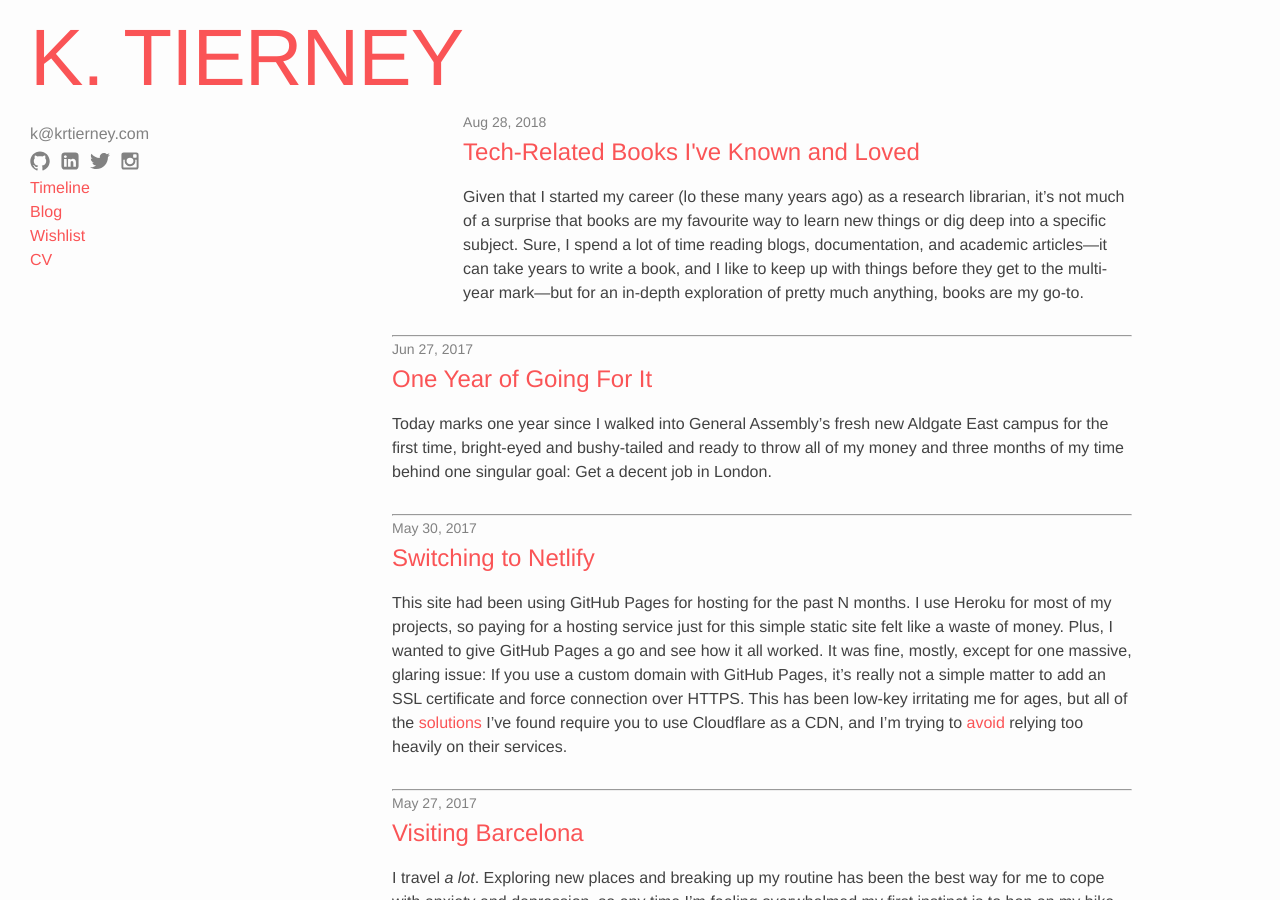
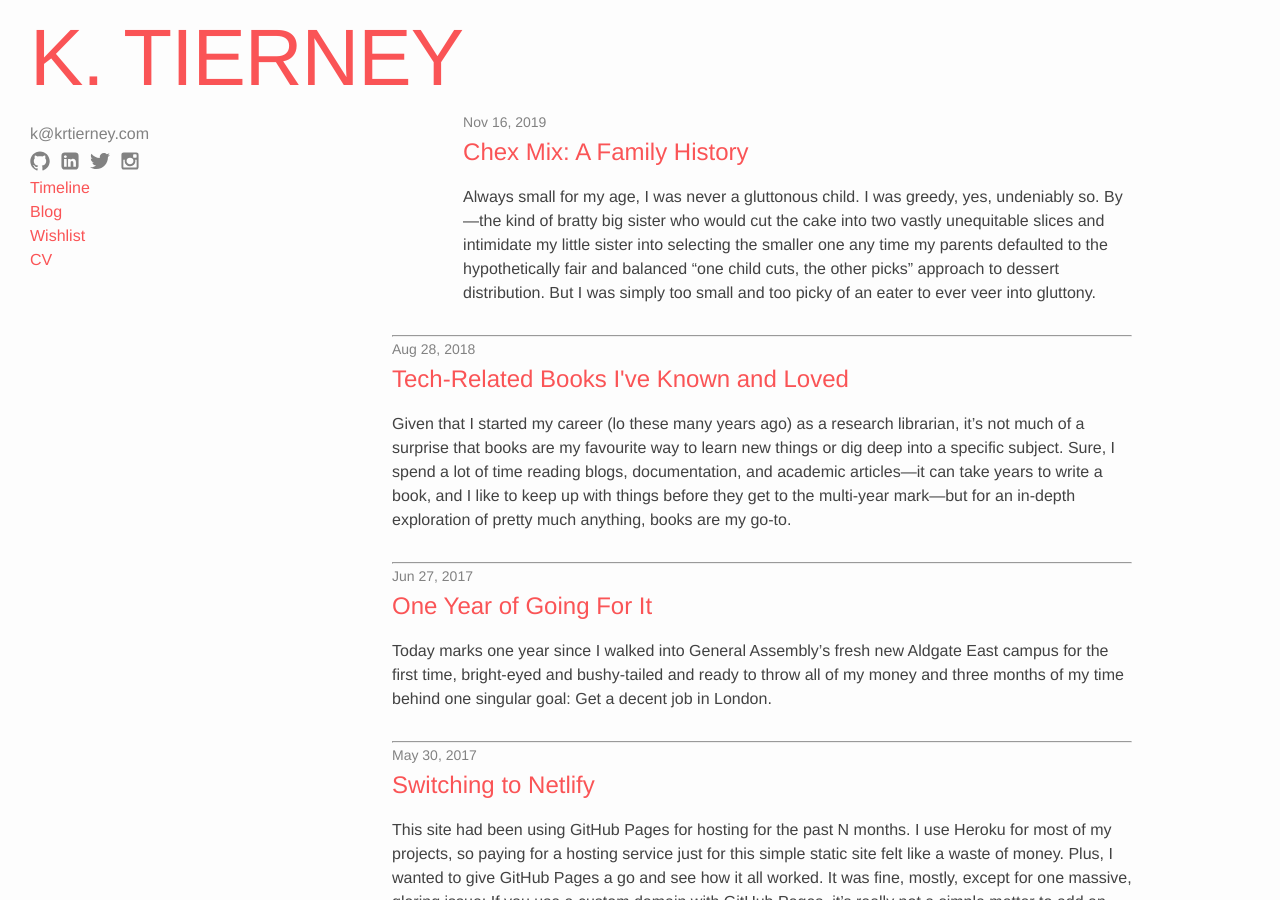
Before and after one commit to krtierney/krtierney.github.io, a Jekyll site: the page built from blog.md, in a window 1280 px wide and 900 px high. Built offline with Jekyll 4.4.1, drawn with Linux system fonts in a browser that asks for light colours; part of the change alters nothing that is shown.

Commit message:
Add Chex Mix recipe
And update my birthday wishlist accordingly

```diff
--- /dev/null
+++ b/_posts/2019-11-16-chex-mix.markdown
@@ -0,0 +1,84 @@
+---
+layout: post
+title: "Chex Mix: A Family History"
+date: 2019-11-16
+permalink: /means-family-chex-mix/
+---
+
+Always small for my age, I was never a gluttonous child. I was greedy, yes,
+undeniably so. By —the kind of bratty big sister who would cut the cake into two
+vastly unequitable slices and intimidate my little sister into selecting the smaller one
+any time my parents defaulted to the hypothetically fair and balanced "one child cuts, the other picks"
+approach to dessert distribution.
+But I was simply too small and too picky of an eater to ever veer into gluttony.
+
+There were—there _are_—two exceptions. Special cases, if you will.
+
+Case Number One: My grandmother's matzo ball soup, aka Jewish penicillin, which inspired a years-long unspoken rivalry between me and my cousin. Who could consume the most matzo balls? Did we really love matzo balls that much, or was eating
+20 or more in one sitting an easy shorthand to show to our grandmother how much we loved and
+appreciated her? These days, my matzo balls are as good as hers were, but without my affectionate Granmma to refill my bowl I never eat more than a few at a time.
+
+Case Number Two: My grandfather's Chex mix, a fixture at my dad's parents' house for Christmas, and usually other major holidays as well. Each year I'd sit near the Christmas tree and sneak handfuls of Chex mix out of the snack bowls on each side table, rotating bowls around the room to keep the ratios even as I picked around the nuts and carefully selected my preferred Chex and pretzels. I'd do this until someone noticed and yelled at me, or complained to my parents.
+
+After my grandpa died, we had a couple of Christmases without any Chex mix. Eventually my dad started making it, experimenting with the family recipe. Spicy chex mix? Sure, of course. Throw some Arrogant Bastard in there? Why the hell not... for years after he discovered Stone Brewery down the road from his house, he pretty much put Arrogant Bastard into everything, as I recall. The recipe I use nowadays is a mish-mash of my grandpa's original recipe, my dad's modifications, and my own slight tweaks. But my dad continues to experiment, so his version is invariably better year after year.
+
+## "Dad’s Revised Party Mix"
+The updated original
+
+* 1 box each (12 cups)
+  * rice chex
+  * wheat chex
+  * corn chex
+  * Cheerios
+  * Cheeze-It
+* 14 to 20 oz small pretzel sticks
+* 2.5  Lbs mix nuts
+
+* 1 1/4   C melted butter, margarine, or Smart Balance
+* 1  C  Soy Sauce
+* 1  C  Worcestershire or vegetarian Worcestershire
+* 2  T  seasoned salt (optional)
+* 3  T garlic powder
+* 3  T  onion powder
+* 3  T  celery salt
+
+Bake 250 degrees for 2 hour, stir every 15 minutes.
+
+
+## "Dad’s Party Mix  -  for Kaiti December 2018 Recipe"
+Last year's Christmas shipment ❤️
+
+### Dry Ingredients
+* 14 oz		Wheat Chex
+* 12 oz		Rice Chex
+* 12 oz		Corn Chex
+* 20 oz		Cheerios
+* 24 oz		Cheese-Its
+* 16 oz 	Bag of stick pretzels
+* 24 oz		Blue Diamond Smokehouse almonds
+
+### Sauce
+Combine in a pot and heat until the butter melts:
+* 1/4  Cup of each:
+  * Garlic Powder
+  * Onion Powder
+  * Chili Powder
+  * Smoked Paprika
+  * Ground black pepper
+  * Celery Seed
+  * Season Salt
+* 18.75 Oz Annie’s Organic Vegan Worcestershire Sauce
+* 1 Lb Organic Butter
+* 12 oz Stone Ruination beer
+
+(This liquid is added to thin out the sauce, so it can be spread more evenly, however this also means the finished mixture contains a lot of liquid which now must be dried out slowly.)
+
+1. Place all the dry ingredients in a large plastic bag and gently mix.
+2. Pour a small amount (~2 cups) into each of several large containers.
+3. Pour the sauce over the dry ingredients in each container using a slotted spoon to help spread the sauce evenly.
+4. Mix the sauce and dry ingredients with a rubber bowl scraper, trying to not crush the dry ingredients.
+5. Continue adding dry ingredients to each container and then adding sauce and then mixing.
+6.  Repeat these steps until all the dry ingredients and sauce are mixed.
+7. Place the sauce-covered dry ingredients into a suitable container(s) and bake at 200F to 225F for as long as it takes to completely dry the mixture. This might take 2 to 10 hours depending on how thin the mixture is in the container. If the oven temperature is greater than 225F, the mixture may turn dark brown – which is not good.
+
+Depending on how many nuts are used this makes approximately 4.23 kg or about 9.3 pounds of mix or 40 to 48 cups of dry mix.
--- a/wishlist.md
+++ b/wishlist.md
@@ -22,3 +22,4 @@ My birthday is in November. Sometimes, my friends and family ask what's on my wi
 * [A membership to the Barbican](https://www.barbican.org.uk/join-support/membership)
 * ~~[A baking class](https://www.thedustyknuckle.com/classes) from the makers of my favourite sourdough bread~~
 * ~~La Croix. My favourite flavour is pamplemousse, but I like a lot of the other ones too, like peach/pear and lime.~~
+* An extremely large quantity of my Dad's [homemade Chex mix](/means-family-chex-mix). I would also accept, if you are not my dad, a shipment of all of the ingredients necessary to prepare it myself. Some of these things are really difficult to find in London, and schlepping them all home is enough of a pain in the ass that I haven't bothered to make any at home since moving to England.
```
